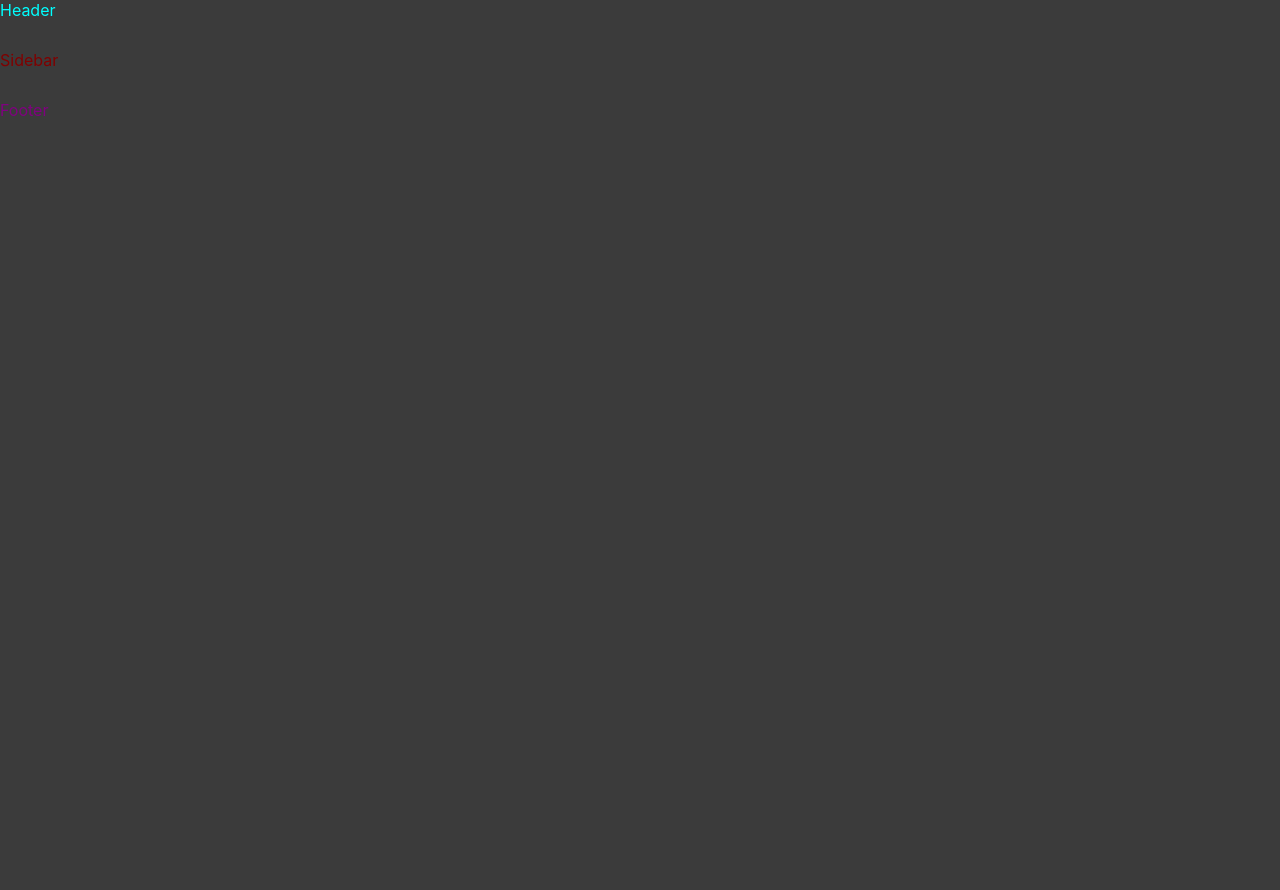
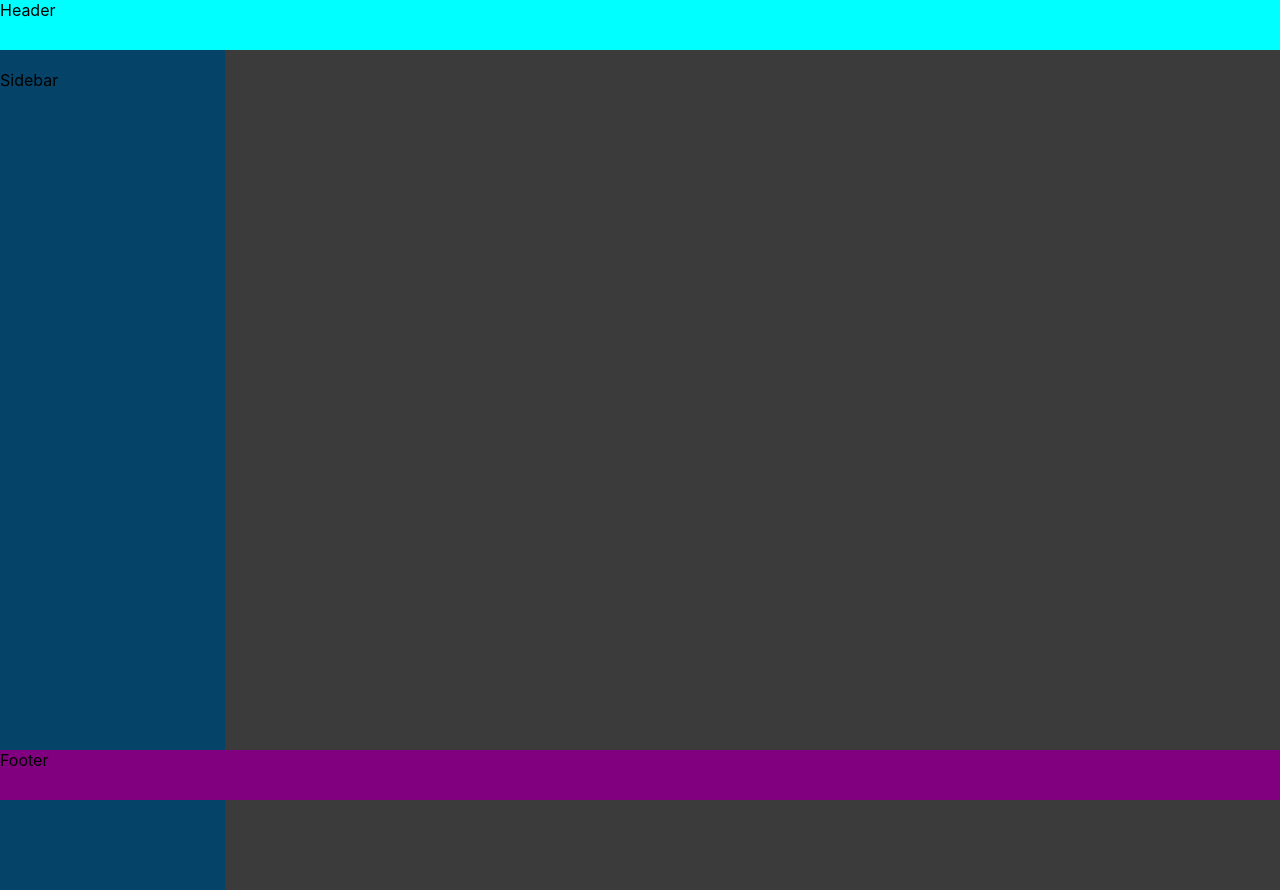
Before and after one commit to JoyUmoekpo/Title-Pending-React-Capstone-Project, a React (Create React App) app in the folder music-application/: page / in a window 1280 px wide. Before the commit the page ends 800 px from the top, so only its background shows below. Built offline with nearby package versions, Linux system fonts and the light colour scheme.

Commit message:
Added component css positioning

```diff
--- a/music-application/src/components/Footer/Footer.module.css
+++ b/music-application/src/components/Footer/Footer.module.css
@@ -1,5 +1,7 @@
 .footer {
+  background-color: purple;
   height: 50px;
   width: 100%;
-  color: purple;
-}
+  position: fixed;
+  bottom: 0;
+  }
--- a/music-application/src/components/Header/Header.module.css
+++ b/music-application/src/components/Header/Header.module.css
@@ -1,5 +1,7 @@
 .header {
+  background-color: aqua;
   height: 50px;
   width: 100%;
-  color: aqua;
+  /* position: fixed; */
+  top: 0;
 }
--- a/music-application/src/components/Sidebar/Sidebar.module.css
+++ b/music-application/src/components/Sidebar/Sidebar.module.css
@@ -1,5 +1,13 @@
 .sidebar {
-  height: 50px;
-  width: 100%;
-  color: maroon;
+  background-color: maroon;
+  /* height: 50px;
+  width: 100%; */
+  background: rgb(5, 68, 104);
+  position: absolute;
+  top: 50px;
+  left: 0;
+  width: 225px;
+  height: 100%;
+  padding: 20px 0;
+  transition: all 0.5s ease;
 }
```
